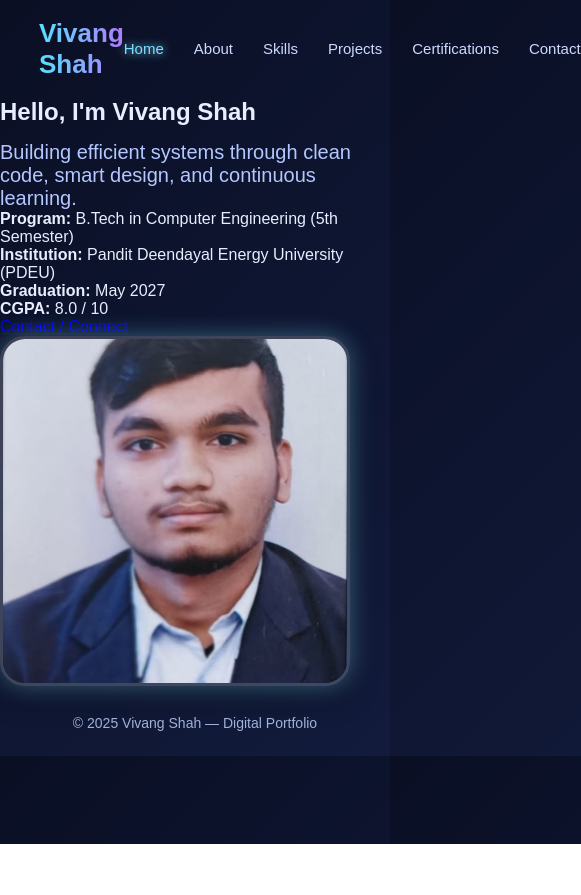
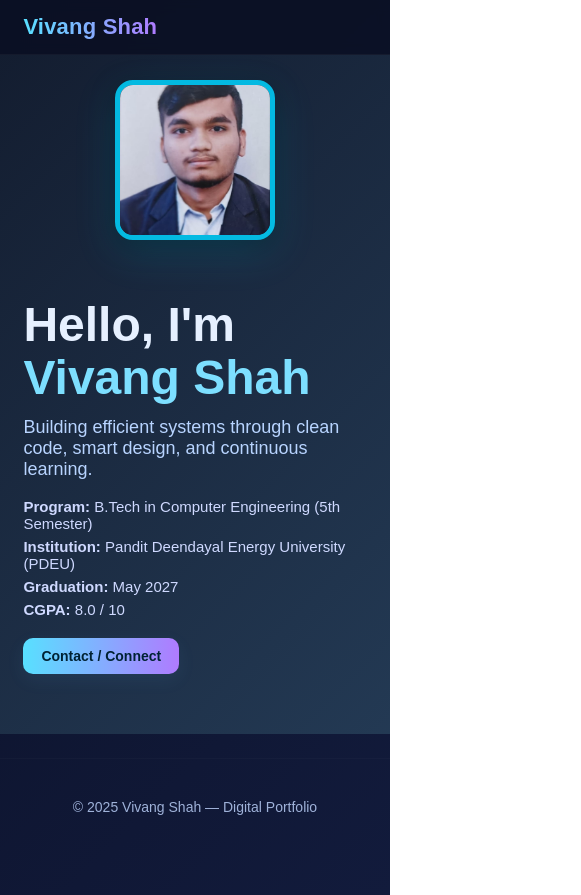
Before and after one commit to vivangshah07/vivang-portfolio, a plain HTML site: page index.html in a window 390 px wide. Shown: the whole page, 581 px wide, since content can reach past the window. Before the commit the page ends 844 px from the top, so only its background shows below. Drawn offline with Linux system fonts and the light colour scheme.

Commit message:
style.css

```diff
--- a/style.css
+++ b/style.css
@@ -1,3 +1,8 @@
+/* =========================
+   Combined + Corrected style.css
+   Includes hero-section rules that index.html expects
+   ========================= */
+
 /* ========== GLOBAL STYLING ========== */
 * {
     margin: 0;
@@ -6,46 +11,46 @@
     font-family: "Poppins", sans-serif;
 }
 
-body {
-    background: linear-gradient(135deg, #0a0f24, #121b3c);
-    color: #e8eeff;
+:root{
+    --bg-a: #0a0f24;
+    --bg-b: #121b3c;
+    --accent-a: #58e0ff;
+    --accent-b: #af7bff;
+    --neon: #7ddfff;
+    --muted: #cfd9ff;
 }
 
-/* Container setup */
-.page-container {
-    padding: 120px 10%;
-}
-
-.page-title {
-    font-size: 40px;
-    font-weight: 700;
-    color: #7ddfff;
-    text-align: center;
-    margin-bottom: 40px;
+body {
+    background: linear-gradient(135deg, var(--bg-a), var(--bg-b));
+    color: #e8eeff;
+    min-height: 100vh;
 }
 
 /* ========== NAVBAR ========== */
-header {
+header, .navbar {
     width: 100%;
     position: fixed;
     top: 0;
+    left: 0;
     background: rgba(10, 15, 35, 0.85);
     backdrop-filter: blur(6px);
-    border-bottom: 1px solid rgba(255,255,255,0.1);
+    border-bottom: 1px solid rgba(255,255,255,0.04);
     z-index: 1000;
 }
 
 .navbar {
     display: flex;
     justify-content: space-between;
-    padding: 18px 10%;
+    padding: 18px 8%;
     align-items: center;
+    gap: 20px;
 }
 
 .logo {
-    font-size: 26px;
-    font-weight: 700;
-    background: linear-gradient(to right, #58e0ff, #af7bff);
+    font-size: 22px;
+    font-weight: 800;
+    letter-spacing: 0.2px;
+    background: linear-gradient(to right, var(--accent-a), var(--accent-b));
     -webkit-background-clip: text;
     color: transparent;
 }
@@ -53,110 +58,184 @@ header {
 .nav-links {
     display: flex;
     list-style: none;
-    gap: 30px;
+    gap: 28px;
+    align-items: center;
 }
 
 .nav-links a {
     color: #cdd9ff;
     text-decoration: none;
     font-size: 15px;
-    transition: 0.3s ease;
+    transition: 0.25s ease;
+    padding: 6px 8px;
+    border-radius: 6px;
 }
 
 .nav-links a:hover,
-.nav-links .active {
-    color: #7ddfff;
-    text-shadow: 0 0 10px #7ddfff;
+.nav-links a.active {
+    color: var(--neon);
+    text-shadow: 0 0 10px rgba(125,220,255,0.12);
+    background: rgba(255,255,255,0.02);
 }
 
-/* ========== HERO (HOME PAGE) ========== */
-.hero {
-    padding: 160px 10% 120px;
+/* ========== HERO (two variants supported) ========== */
+/* old class .hero kept for compatibility */
+.hero, .hero-section {
+    padding-top: 110px; /* allow for fixed navbar */
     display: flex;
     justify-content: space-between;
     align-items: center;
+    gap: 30px;
 }
 
-.hero-text {
-    max-width: 48%;
+/* Modern full-screen hero (index.html uses .hero-section) */
+.hero-section {
+    padding: 140px 8% 100px;
+    min-height: calc(100vh - 110px);
+    background: linear-gradient(135deg, rgba(20,30,48,0.85), rgba(36,59,85,0.95));
 }
 
-.hero-text h1 {
-    font-size: 48px;
-    font-weight: 700;
-    line-height: 1.2;
+/* container left content */
+.hero-content, .hero-text {
+    max-width: 56%;
+    color: #e6f0ff;
 }
 
-.highlight {
-    color: #7ddfff;
+/* Big heading */
+.hero-content h1, .hero-text h1 {
+    font-size: 48px;
+    font-weight: 800;
+    line-height: 1.12;
+    margin-bottom: 12px;
 }
 
-.tagline {
-    margin-top: 15px;
-    font-size: 20px;
-    color: #b4c7ff;
+.hero-content h1 span {
+    color: var(--neon);
 }
 
-/* Info text */
-.info {
-    margin-top: 8px;
-    color: #cfd9ff;
+/* tagline */
+.tagline {
+    margin-top: 6px;
+    font-size: 18px;
+    color: #b8d4ff;
+    margin-bottom: 18px;
 }
 
-/* Hero image with glow */
-.hero-image img {
-    width: 350px;
-    height: 350px;
-    border-radius: 25px;
-    object-fit: cover;
-    box-shadow: 0 0 25px rgba(125, 220, 255, 0.4), 0 10px 30px rgba(0,0,0,0.4);
-    border: 3px solid rgba(255,255,255,0.2);
-    transition: 0.4s ease;
+/* details under heading */
+.hero-details p, .info {
+    margin: 6px 0;
+    color: #cfd9ff;
+    font-size: 15px;
 }
 
-/* Hover zoom */
-.hero-image img:hover {
-    transform: scale(1.04);
-    box-shadow: 0 0 30px #7ddfff;
+/* CTA button */
+.hero-buttons {
+    margin-top: 20px;
+    display: flex;
+    gap: 14px;
+}
+
+.btn {
+    padding: 10px 18px;
+    border-radius: 10px;
+    text-decoration: none;
+    font-weight: 700;
+    font-size: 14px;
+    cursor: pointer;
+    transition: transform .18s ease, box-shadow .18s ease;
+}
+
+.primary-btn {
+    background: linear-gradient(90deg, var(--accent-a), var(--accent-b));
+    color: #002233;
+    box-shadow: 0 6px 18px rgba(90,180,255,0.08);
+}
+
+.primary-btn:hover { transform: translateY(-3px); }
+
+.secondary-btn {
+    background: rgba(255,255,255,0.06);
+    color: #e7f2ff;
+    border: 1px solid rgba(255,255,255,0.04);
+}
+
+.secondary-btn:hover { transform: translateY(-3px); }
+
+/* HERO IMAGE (index.html expects hero-image > img) */
+.hero-image, .hero-right {
+    display: flex;
+    align-items: center;
+    justify-content: center;
+    max-width: 40%;
+}
+
+/* circle profile - adjusted smaller and glowing */
+.hero-image img,
+.profile-img {
+    width: 230px;
+    height: 230px;
+    border-radius: 50%;
+    object-fit: cover;
+    border: 5px solid rgba(0, 212, 255, 0.85);
+    box-shadow: 0 12px 40px rgba(0, 212, 255, 0.18), 0 6px 24px rgba(0,0,0,0.45);
+    transition: transform .3s ease, box-shadow .3s ease;
+}
+
+/* fallback if your HTML used rounded-rectangle */
+.hero-image img.rounded,
+.hero-image img {
+    border-radius: 18px; /* older version fallback */
+}
+
+/* if you prefer circular, ensure class is not rounded */
+.hero-image img.circle,
+.profile-img.circle { border-radius: 50%; }
+
+/* hover */
+.hero-image img:hover,
+.profile-img:hover {
+    transform: scale(1.03);
+    box-shadow: 0 18px 60px rgba(0, 212, 255, 0.35);
 }
 
 /* ========== CARD STYLE ========== */
 .card, .project-card, .skill-card {
-    background: rgba(255,255,255,0.05);
-    padding: 30px;
-    border-radius: 18px;
-    border: 1px solid rgba(255,255,255,0.08);
+    background: rgba(255,255,255,0.03);
+    padding: 26px;
+    border-radius: 14px;
+    border: 1px solid rgba(255,255,255,0.06);
     box-shadow: 0 8px 20px rgba(0,0,0,0.25);
-    transition: 0.35s ease;
+    transition: 0.28s ease;
 }
 
 .card:hover, .skill-card:hover, .project-card:hover {
     transform: translateY(-6px);
-    box-shadow: 0 12px 30px rgba(0,0,0,0.35);
+    box-shadow: 0 18px 40px rgba(0,0,0,0.35);
 }
 
 .card h2, .project-card h2, .skill-card h3 {
-    color: #7ddfff;
+    color: var(--neon);
     margin-bottom: 10px;
 }
 
 /* ========== SKILLS GRID ========== */
 .skill-grid {
     display: grid;
-    grid-template-columns: repeat(auto-fit, minmax(240px, 1fr));
-    gap: 25px;
+    grid-template-columns: repeat(auto-fit, minmax(220px, 1fr));
+    gap: 22px;
 }
 
 /* ========== PROJECTS CARDS ========== */
 .project-card p {
-    color: #d4e0ff;
+    color: #d4e6ff;
     margin-bottom: 10px;
 }
 
 /* ========== CONTACT FORM ========== */
 .contact-row {
     display: flex;
-    gap: 50px;
+    gap: 28px;
+    flex-wrap: wrap;
 }
 
 .contact-form input,
@@ -165,60 +244,83 @@ header {
     margin-bottom: 12px;
     padding: 12px;
     border-radius: 10px;
-    border: 1px solid rgba(255,255,255,0.15);
-    background: rgba(255,255,255,0.08);
+    border: 1px solid rgba(255,255,255,0.12);
+    background: rgba(255,255,255,0.04);
     color: white;
     font-size: 14px;
 }
 
 .contact-form button {
     padding: 12px 20px;
-    width: 150px;
+    width: 170px;
     border: none;
     border-radius: 10px;
-    background: linear-gradient(to right, #58e0ff, #af7bff);
-    color: #fff;
-    font-weight: 600;
+    background: linear-gradient(to right, var(--accent-a), var(--accent-b));
+    color: #001d26;
+    font-weight: 700;
     cursor: pointer;
     transition: 0.3s;
 }
 
 .contact-form button:hover {
-    transform: scale(1.05);
-    box-shadow: 0 0 20px rgba(125, 220, 255, 0.7);
+    transform: translateY(-3px);
+    box-shadow: 0 10px 30px rgba(90,180,255,0.12);
 }
 
-/* ========== FOOTER ========== */
+/* ========== Footer ========== */
 footer {
     text-align: center;
-    padding: 25px 0;
+    padding: 40px 0 80px;
     color: #9fb2d9;
     font-size: 14px;
+    border-top: 1px solid rgba(255,255,255,0.02);
+    margin-top: 24px;
 }
 
-/* ================= SWOT GRID FIX ================= */
+/* ========== SWOT GRID FIX ================= */
 .swot-grid {
     display: grid;
     grid-template-columns: repeat(4, 1fr);
-    gap: 25px;
-    margin-top: 25px;
+    gap: 20px;
+    margin-top: 20px;
 }
 
 .swot-item {
-    background: rgba(255, 255, 255, 0.05);
-    padding: 20px;
-    border-radius: 12px;
+    background: rgba(255, 255, 255, 0.03);
+    padding: 18px;
+    border-radius: 10px;
     text-align: center;
-    border: 1px solid rgba(255, 255, 255, 0.1);
+    border: 1px solid rgba(255, 255, 255, 0.06);
 }
 
 .swot-item h3 {
-    color: #7ddfff;
-    margin-bottom: 10px;
-    font-size: 20px;
+    color: var(--neon);
+    margin-bottom: 8px;
+    font-size: 18px;
 }
 
 .swot-item p {
     font-size: 15px;
     color: #d6e7ff;
 }
+
+/* ========== RESPONSIVE ========== */
+@media (max-width: 980px) {
+    .navbar { padding: 14px 6%; }
+    .hero-section, .hero {
+        flex-direction: column-reverse;
+        padding: 90px 6% 60px;
+        align-items: center;
+        gap: 22px;
+    }
+    .hero-content, .hero-text { max-width: 100%; text-align: left; }
+    .hero-image, .hero-right { max-width: 100%; }
+    .hero-image img, .profile-img { width: 200px; height: 200px; }
+    .big-title { font-size: 36px; }
+}
+
+@media (max-width: 520px) {
+    .nav-links { display: none; }
+    .hero-section { padding-top: 80px; }
+    .hero-image img, .profile-img { width: 160px; height: 160px; }
+}
```
